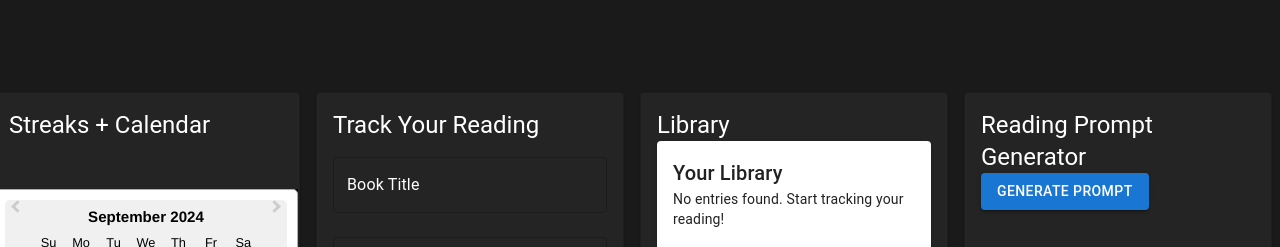
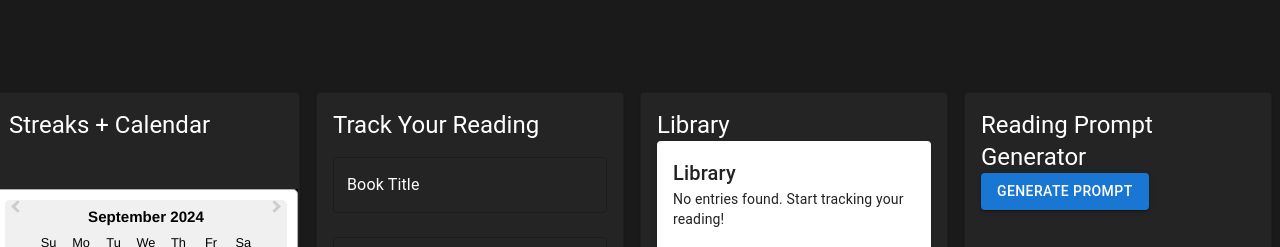
Before and after one commit to danielledonnelly/booksmaxing, a React (Vite) app: page / in a window 1280 px wide. Shown: the top 247 px of the page. Built offline with nearby package versions, Linux system fonts and the light colour scheme.

Commit message:
gh-pages

```diff
--- a/src/components/Library.jsx
+++ b/src/components/Library.jsx
@@ -8,7 +8,7 @@ const Library = ({ entryCounts }) => {
   return (
     <Card className="library-card">
       <CardContent>
-        <Typography variant="h6">Your Library</Typography>
+        <Typography variant="h6">Library</Typography>
         {entries.length > 0 ? (
           <List>
             {entries.map(([title, count], index) => (
```
